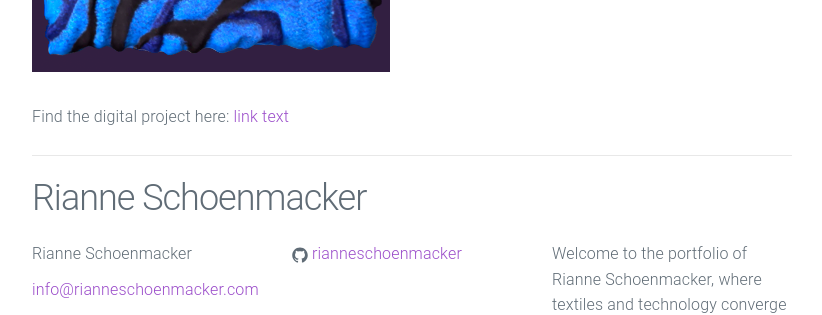
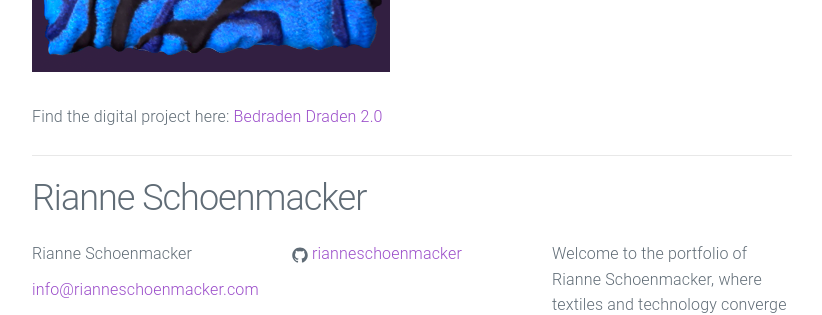
Before and after one commit to RianneSchoenmacker/Website, a Jekyll site: the page built from _posts/2015-10-07-welcome-to-jekyll.markdown, in a window 1280 px wide. Shown: the part 1278-1593 px from the top of the page, without its empty margins (228-1050 px from the left). Built offline with Jekyll 4.4.1, drawn with Linux system fonts in a browser that asks for light colours.

Commit message:
lik teks wijzigen

```diff
--- a/_posts/2015-10-07-welcome-to-jekyll.markdown
+++ b/_posts/2015-10-07-welcome-to-jekyll.markdown
@@ -19,4 +19,4 @@ Through this process, I’ve created a digital version of the rug that mirrors t
 ![Picture 1](../../../../imagesbedradendraden2/Bedradendradendigitaal.png)
 
 Find the digital project here:
-[link text](https://my.spline.design/untitled-830011f998efa79f126a02821e0ba6ba/)
+[Bedraden Draden 2.0](https://my.spline.design/untitled-830011f998efa79f126a02821e0ba6ba/)
```
